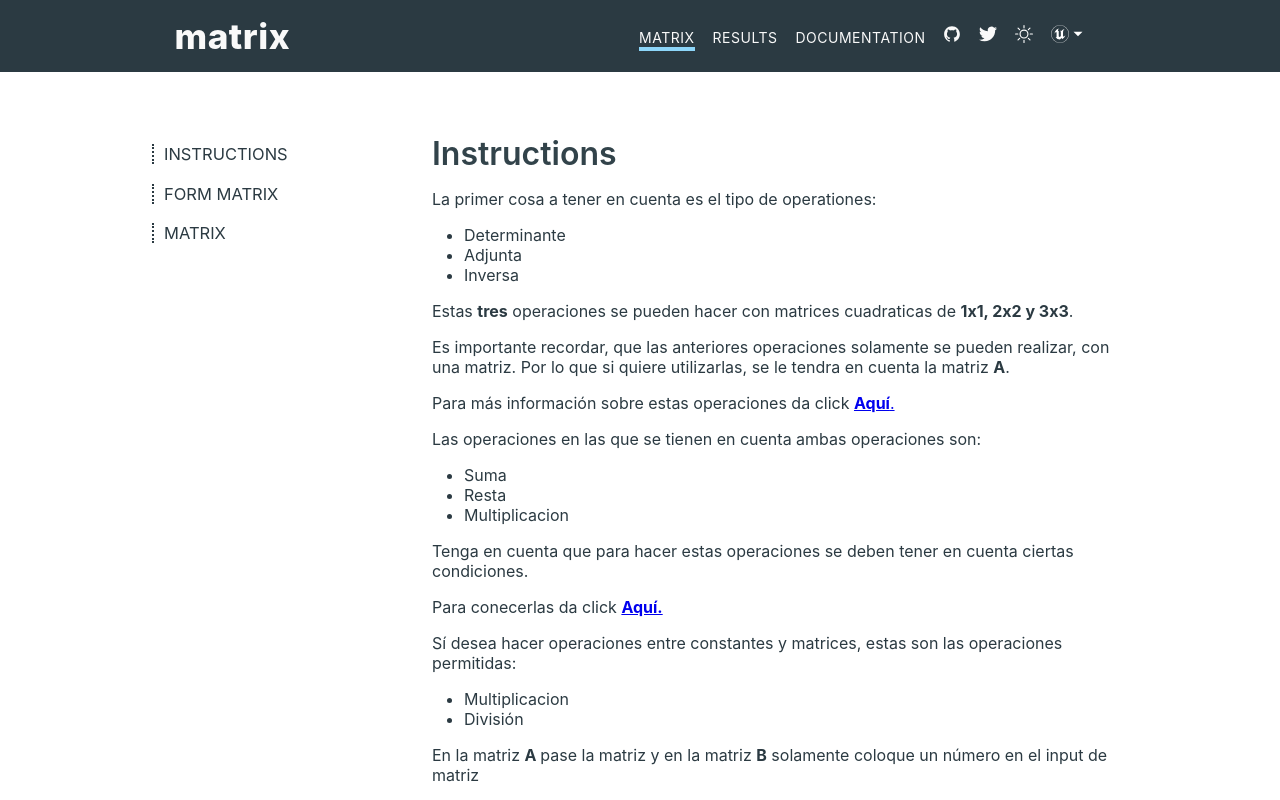
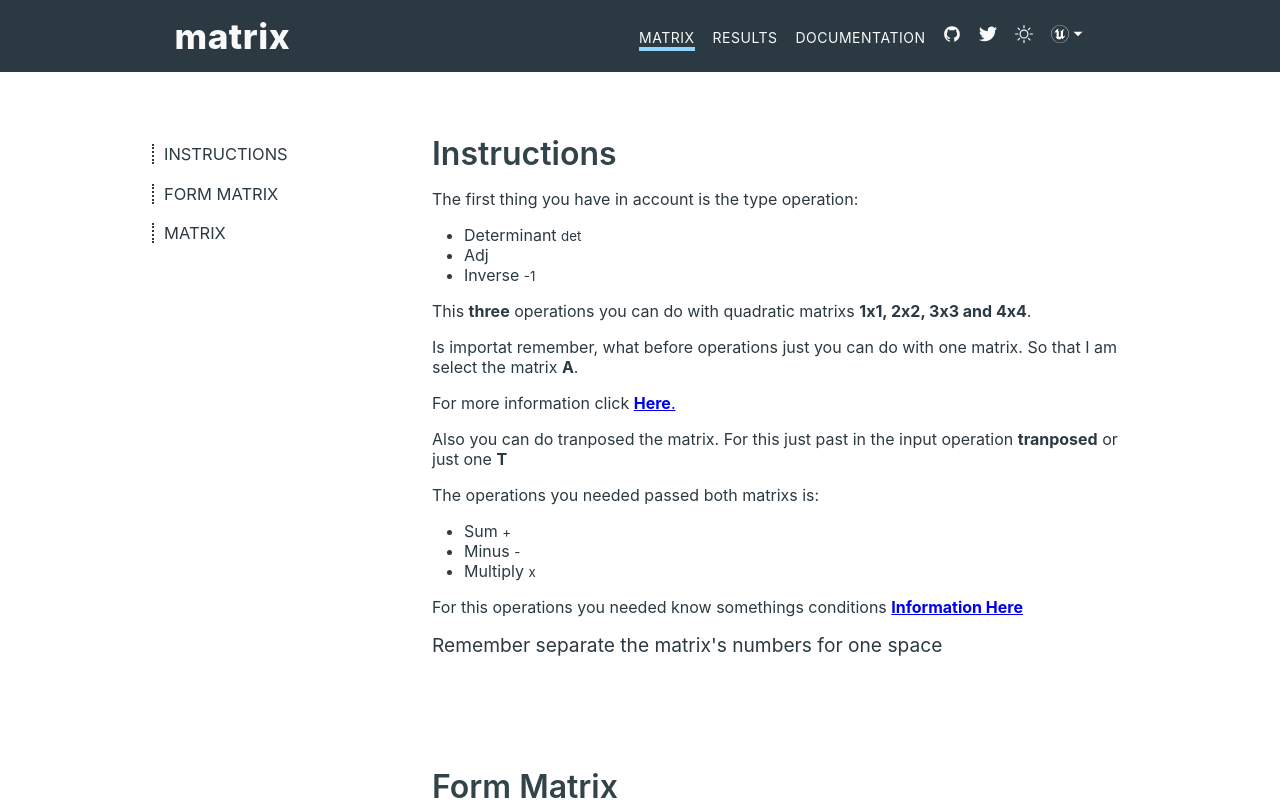
Before and after one commit to diegotenjo961/matrix-operations, a React (Create React App) app: page / in a window 1280 px wide. Shown: the top 800 px of the page. Built offline with nearby package versions, Linux system fonts and the light colour scheme.

Commit message:
Indroduction in english

```diff
--- a/src/components/Instructions.jsx
+++ b/src/components/Instructions.jsx
@@ -4,40 +4,31 @@ import { Link } from "react-router-dom";
 function Instructions() {
     return (
         <div>
-            <p>La primer cosa a tener en cuenta es el tipo de operationes: </p>
+            <p>The first thing you have in account is the type operation: </p>
             <ul className="ml-2">
-                <li>Determinante</li>
-                <li>Adjunta</li>
-                <li>Inversa</li>
+                <li>Determinant  <small>det</small></li>
+                <li>Adj</li>
+                <li>Inverse <small>-1</small></li>
             </ul>
-            <p>Estas <strong>tres</strong> operaciones se pueden hacer con matrices
-                cuadraticas de <strong>1x1, 2x2 y 3x3</strong>.</p>
-            <p>Es importante recordar, que las anteriores operaciones solamente se pueden realizar,
-            con una matriz. Por lo que si quiere utilizarlas, se le tendra en cuenta
-            la matriz <strong>A</strong>.</p>
-            <p>Para más información sobre estas operaciones da
-            click <Link to="/documentation"><strong>Aquí</strong>.</Link></p>
+            <p>This <strong>three</strong> operations you can do
+            with quadratic matrixs <strong>1x1, 2x2, 3x3 and 4x4</strong>.</p>
+            <p>Is importat remember, what before operations just you can do
+            with one matrix. So that I am select the matrix <strong>A</strong>.</p>
+            <p>For more information click <Link to="/documentation"><strong>Here</strong>.</Link></p>
 
-            <p>Las operaciones en las que se tienen en cuenta ambas operaciones son:</p>
+            <p>Also you can do tranposed the matrix. For this just past in the input
+            operation <strong>tranposed</strong> or just one <strong>T</strong></p>
+            <p>The operations you needed passed both matrixs is:</p>
             <ul className="ml-2">
-                <li>Suma</li>
-                <li>Resta</li>
-                <li>Multiplicacion</li>
+                <li>Sum <small>+</small></li>
+                <li>Minus <small>-</small></li>
+                <li>Multiply <small>x</small></li>
             </ul>
-            <p>Tenga en cuenta que para hacer estas operaciones se deben tener en cuenta ciertas
-                condiciones.</p>
-            <p>Para conecerlas da click <Link to="/documentation"><strong>Aquí.</strong></Link></p>
-
-            <p>Sí desea hacer operaciones entre constantes y matrices, estas son las operaciones permitidas:</p>
-                <ul className="ml-2">
-                    <li>Multiplicacion</li>
-                    <li>División</li>
-                </ul>
             <p>
-                En la matriz <strong>A </strong>
-                pase la matriz y en la matriz <strong>B</strong> solamente coloque un número en
-                el input de matriz
+                For this operations you needed know somethings
+                conditions <Link to="/documentation"><strong>Information Here</strong></Link>
             </p>
+            <big>Remember separate the matrix's numbers for one space</big>
         </div>
     )
 }
--- a/src/utils/validateOperation.js
+++ b/src/utils/validateOperation.js
@@ -66,6 +66,11 @@ const validateOperation = (operation) => {
                 ...state,
                 operation: "transposed"
             }
+        case "t":
+            return {
+                ...state,
+                operation: "transposed"
+            }
         case "multiply":
             return {
                 ...state,
```
